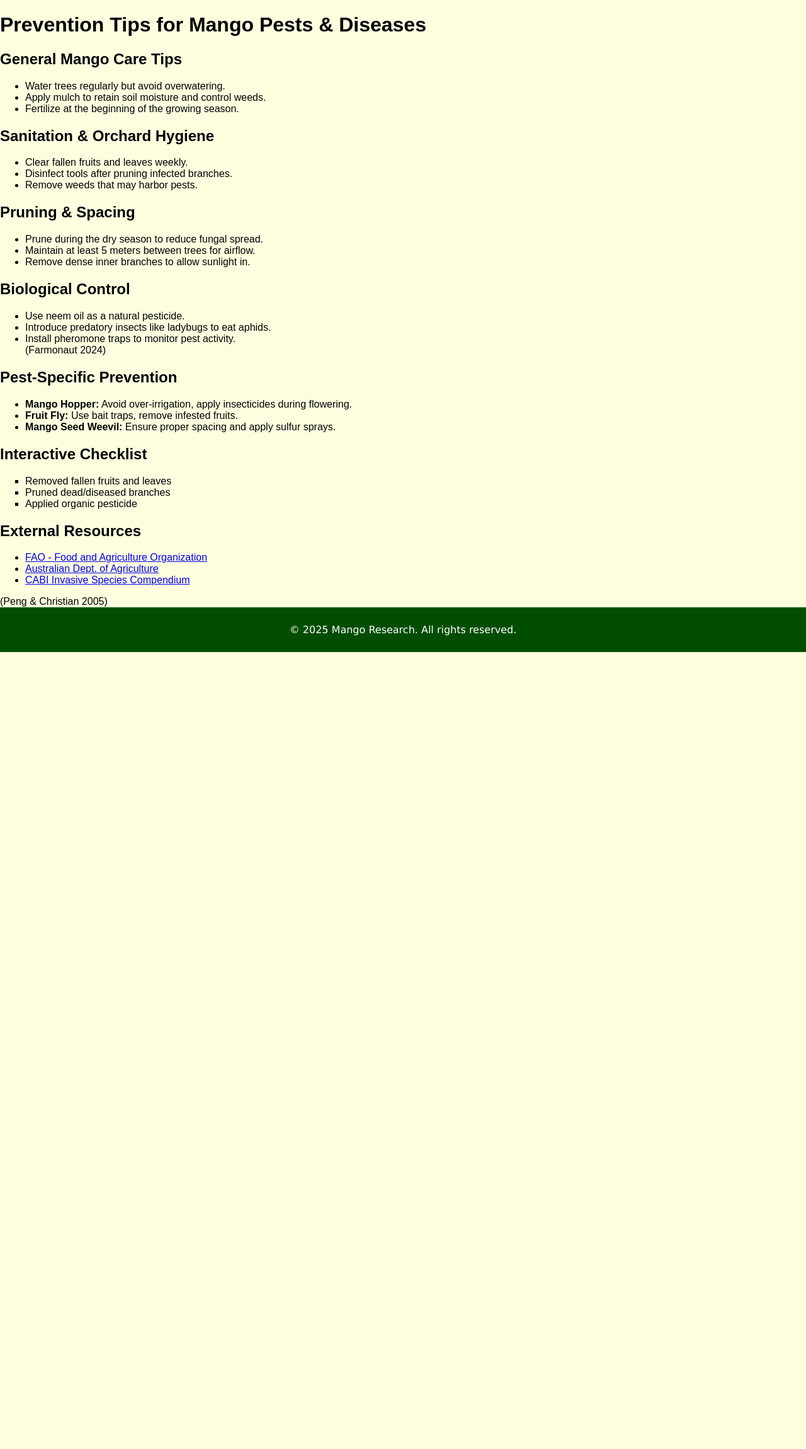
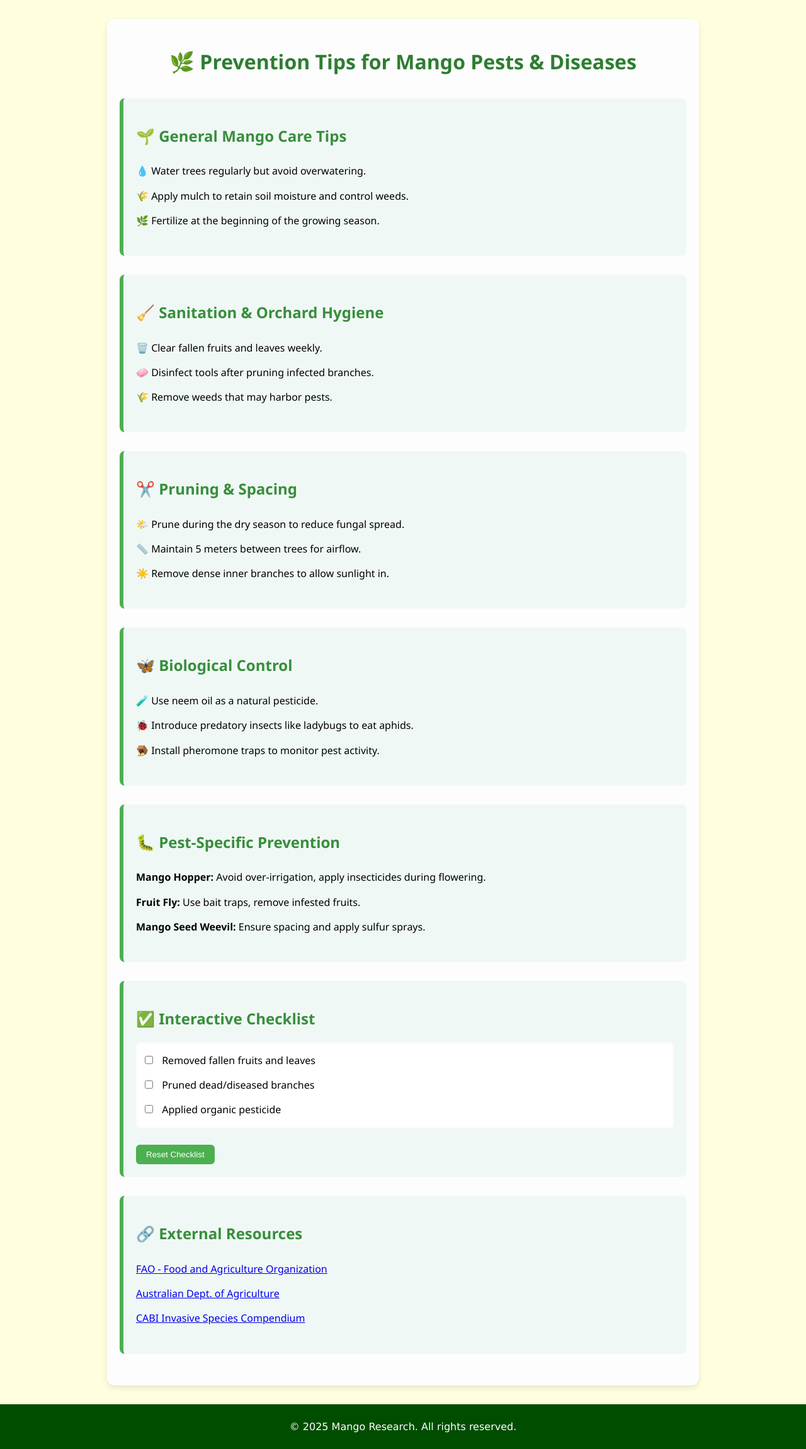
Before and after one commit to nazmulcdu/hit237_building_software, a Django app: page /preventive-tips/ in a window 1280 px wide. Shown: the part 98-2398 px from the top of the page at 63% size. Before the commit the page ends 1133 px from the top, so only its background shows below. Run offline with Django 5.2, Linux system fonts and the light colour scheme.

Commit message:
preventive tips updated

```diff
--- /dev/null
+++ b/hit237_project/mango_proj/mango_pests/static/css/preventive_tips.css
@@ -0,0 +1,63 @@
+.tips-container {
+  max-width: 900px;
+  margin: 30px auto;
+  padding: 20px;
+  background-color: #fdfdfd;
+  border-radius: 12px;
+  box-shadow: 0 4px 10px rgba(0, 0, 0, 0.1);
+  font-family: 'Segoe UI', sans-serif;
+  line-height: 1.7;
+}
+
+.tips-container h1 {
+  text-align: center;
+  color: #2e7d32;
+  margin-bottom: 30px;
+}
+
+.tips-container section {
+  margin-bottom: 30px;
+  padding: 20px;
+  background: #f0f8f5;
+  border-left: 6px solid #4caf50;
+  border-radius: 8px;
+}
+
+.tips-container h2 {
+  margin-bottom: 10px;
+  color: #388e3c;
+}
+
+.tips-container ul {
+  list-style: none;
+  padding-left: 0;
+}
+
+.tips-container li {
+  padding: 6px 0;
+}
+
+#checklist {
+  background-color: #fff;
+  padding: 10px;
+  border-radius: 6px;
+  box-shadow: inset 0 0 5px rgba(0,0,0,0.05);
+}
+
+#checklist input[type="checkbox"] {
+  margin-right: 10px;
+}
+
+#resetChecklist {
+  margin-top: 10px;
+  padding: 8px 16px;
+  background-color: #4caf50;
+  color: #fff;
+  border: none;
+  border-radius: 6px;
+  cursor: pointer;
+}
+
+#resetChecklist:hover {
+  background-color: #388e3c;
+}
--- /dev/null
+++ b/hit237_project/mango_proj/mango_pests/static/js/preventive_tips.js
@@ -0,0 +1,10 @@
+document.addEventListener("DOMContentLoaded", () => {
+  const resetBtn = document.getElementById("resetChecklist");
+  const checklistItems = document.querySelectorAll("#checklist input[type='checkbox']");
+
+  resetBtn.addEventListener("click", () => {
+    checklistItems.forEach(item => {
+      item.checked = false;
+    });
+  });
+});
--- a/hit237_project/mango_proj/mango_pests/templates/mango_pests/preventive_tips.html
+++ b/hit237_project/mango_proj/mango_pests/templates/mango_pests/preventive_tips.html
@@ -2,71 +2,74 @@
 {% load static %}
 
 {% block content %}
+<link rel="stylesheet" href="{% static 'css/preventive_tips.css' %}">
+<script src="{% static 'js/preventive_tips.js' %}" defer></script>
+
 <div class="tips-container">
-  <h1>Prevention Tips for Mango Pests & Diseases</h1>
+  <h1>🌿 Prevention Tips for Mango Pests & Diseases</h1>
 
   <section>
-    <h2>General Mango Care Tips</h2>
+    <h2>🌱 General Mango Care Tips</h2>
     <ul>
-      <li>Water trees regularly but avoid overwatering.</li>
-      <li>Apply mulch to retain soil moisture and control weeds.</li>
-      <li>Fertilize at the beginning of the growing season.</li>
+      <li>💧 Water trees regularly but avoid overwatering.</li>
+      <li>🌾 Apply mulch to retain soil moisture and control weeds.</li>
+      <li>🌿 Fertilize at the beginning of the growing season.</li>
     </ul>
   </section>
 
   <section>
-    <h2>Sanitation & Orchard Hygiene</h2>
+    <h2>🧹 Sanitation & Orchard Hygiene</h2>
     <ul>
-      <li>Clear fallen fruits and leaves weekly.</li>
-      <li>Disinfect tools after pruning infected branches.</li>
-      <li>Remove weeds that may harbor pests.</li>
+      <li>🗑️ Clear fallen fruits and leaves weekly.</li>
+      <li>🧼 Disinfect tools after pruning infected branches.</li>
+      <li>🌾 Remove weeds that may harbor pests.</li>
     </ul>
   </section>
 
   <section>
-    <h2>Pruning & Spacing</h2>
+    <h2>✂️ Pruning & Spacing</h2>
     <ul>
-      <li>Prune during the dry season to reduce fungal spread.</li>
-      <li>Maintain at least 5 meters between trees for airflow.</li>
-      <li>Remove dense inner branches to allow sunlight in.</li>
+      <li>🌤️ Prune during the dry season to reduce fungal spread.</li>
+      <li>📏 Maintain 5 meters between trees for airflow.</li>
+      <li>☀️ Remove dense inner branches to allow sunlight in.</li>
     </ul>
   </section>
 
   <section>
-    <h2>Biological Control</h2>
+    <h2>🦋 Biological Control</h2>
     <ul>
-      <li>Use neem oil as a natural pesticide.</li>
-      <li>Introduce predatory insects like ladybugs to eat aphids.</li>
-      <li>Install pheromone traps to monitor pest activity.</li> (Farmonaut 2024)
+      <li>🧪 Use neem oil as a natural pesticide.</li>
+      <li>🐞 Introduce predatory insects like ladybugs to eat aphids.</li>
+      <li>🪤 Install pheromone traps to monitor pest activity.</li>
     </ul>
   </section>
 
   <section>
-    <h2>Pest-Specific Prevention</h2>
+    <h2>🐛 Pest-Specific Prevention</h2>
     <ul>
       <li><strong>Mango Hopper:</strong> Avoid over-irrigation, apply insecticides during flowering.</li>
       <li><strong>Fruit Fly:</strong> Use bait traps, remove infested fruits.</li>
-      <li><strong>Mango Seed Weevil:</strong> Ensure proper spacing and apply sulfur sprays.</li>
+      <li><strong>Mango Seed Weevil:</strong> Ensure spacing and apply sulfur sprays.</li>
     </ul>
   </section>
 
-  <section>
-    <h2>Interactive Checklist</h2>
+  <section class="checklist-section">
+    <h2>✅ Interactive Checklist</h2>
     <ul id="checklist">
-      <li style="list-style-type: square;">Removed fallen fruits and leaves</li>
-      <li style="list-style-type: square;">Pruned dead/diseased branches</li>
-      <li style="list-style-type: square;">Applied organic pesticide</li>
+      <li><input type="checkbox"> Removed fallen fruits and leaves</li>
+      <li><input type="checkbox"> Pruned dead/diseased branches</li>
+      <li><input type="checkbox"> Applied organic pesticide</li>
     </ul>
+    <button id="resetChecklist">Reset Checklist</button>
   </section>
 
   <section>
-    <h2>External Resources</h2>
+    <h2>🔗 External Resources</h2>
     <ul>
       <li><a href="https://www.fao.org" target="_blank">FAO - Food and Agriculture Organization</a></li>
       <li><a href="https://www.agriculture.gov.au/" target="_blank">Australian Dept. of Agriculture</a></li>
       <li><a href="https://www.cabi.org" target="_blank">CABI Invasive Species Compendium</a></li>
     </ul>
- (Peng & Christian 2005)
   </section>
 </div>
 {% endblock %}
```
Also changed, not shown: hit237_project/mango_proj/mango_pests/static/js/about.js (renamed from hit237_project/mango_proj/mango_pests/static/about.js).
